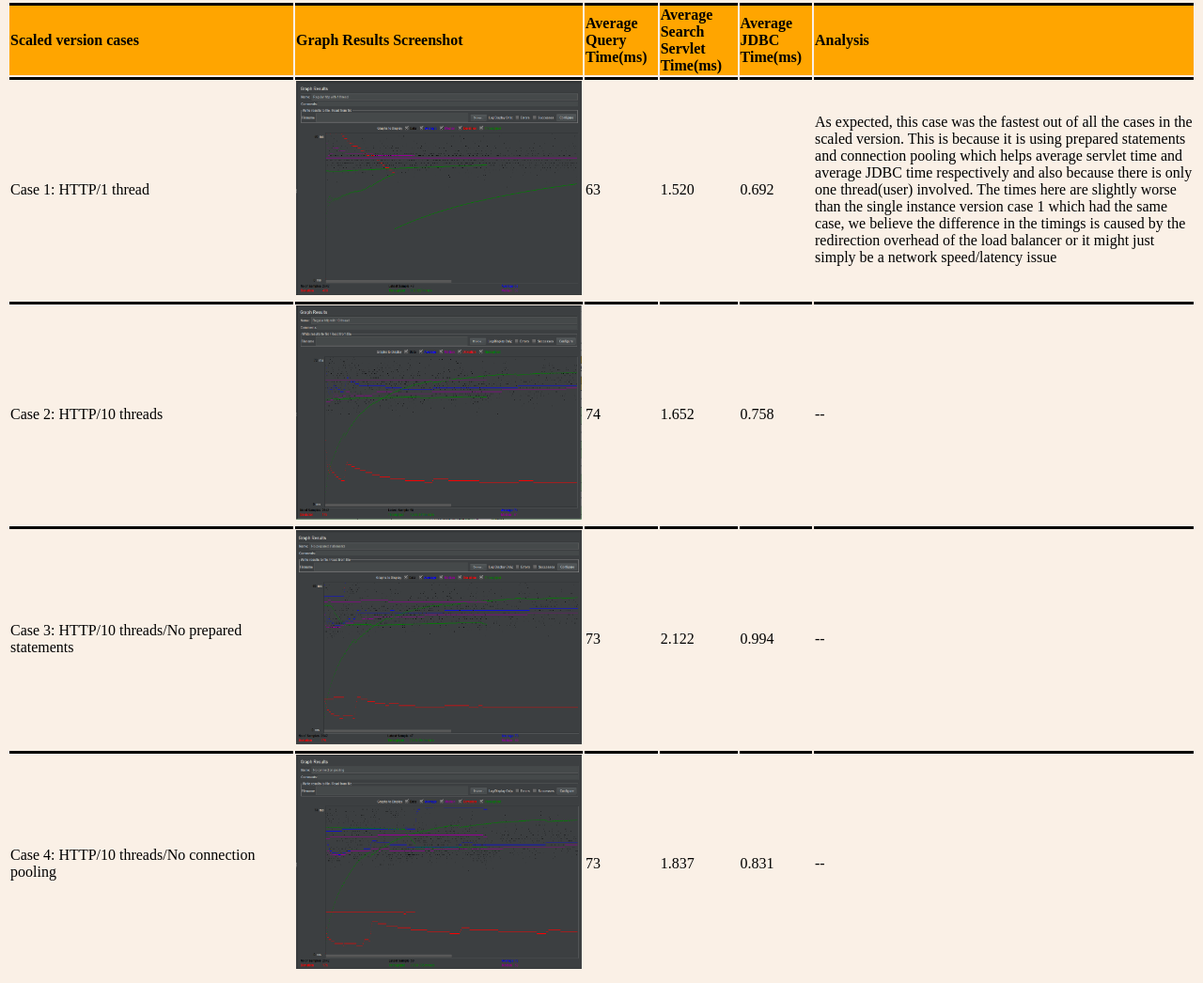
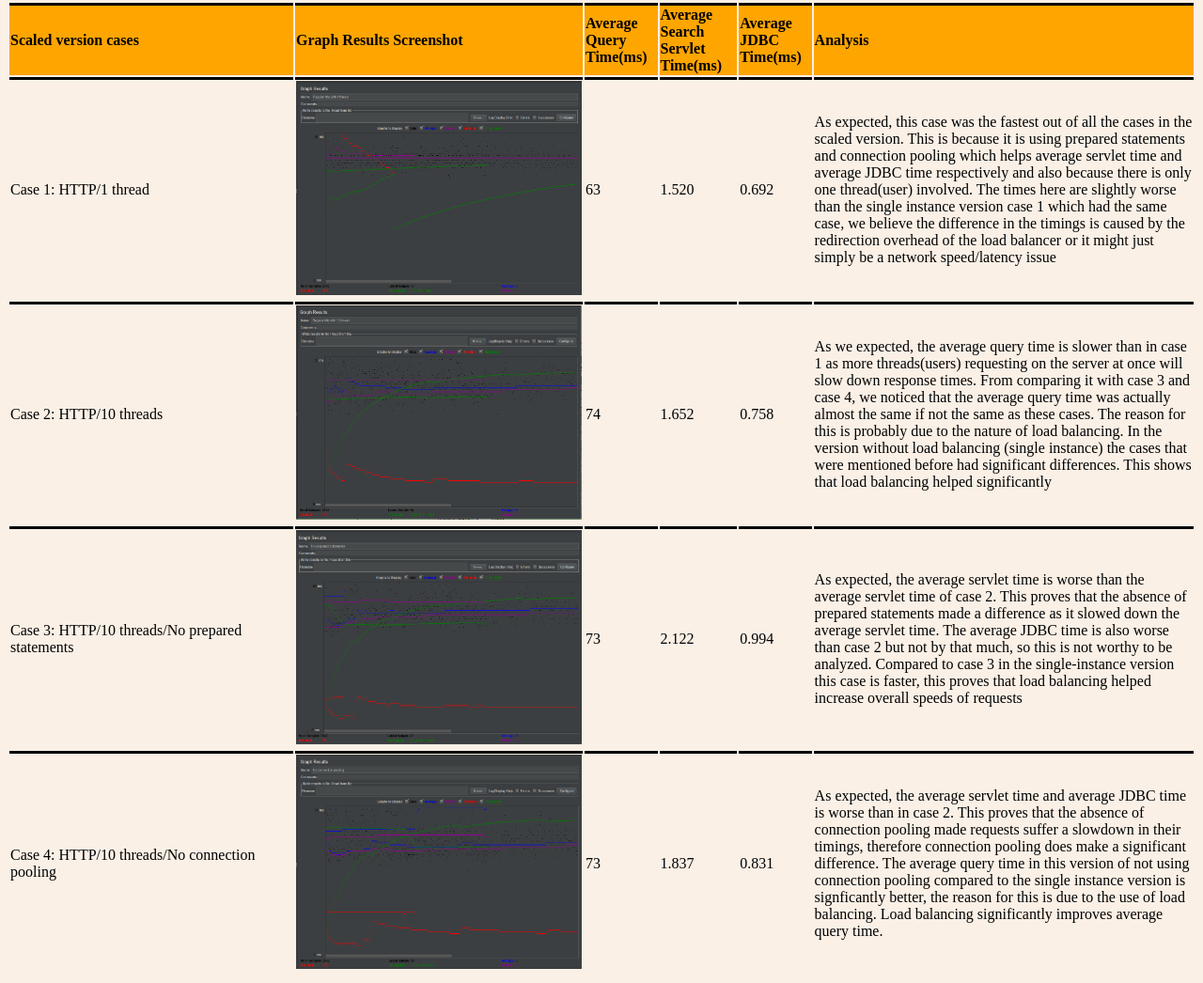
Before and after one commit to iSDestiny/Fabflix, a plain HTML site: page jmeter/jmeter_report.html in a window 1280 px wide. Shown: the part 1383-2429 px from the top of the page at 94% size. Drawn offline with Linux system fonts and the light colour scheme.

Commit message:
added final report, snapshots, and finished jmeter analysis

```diff
--- a/jmeter/jmeter_report.html
+++ b/jmeter/jmeter_report.html
@@ -92,7 +92,7 @@ td {
     <td>74</td>
     <td>1.652</td>
     <td>0.758</td>
-    <td>--</td>
+    <td>As we expected, the average query time is slower than in case 1 as more threads(users) requesting on the server at once will slow down response times. From comparing it with case 3 and case 4, we noticed that the average query time was actually almost the same if not the same as these cases. The reason for this is probably due to the nature of load balancing. In the version without load balancing (single instance) the cases that were mentioned before had significant differences. This shows that load balancing helped significantly</td>
   </tr>
   <tr>
     <td>Case 3: HTTP/10 threads/No prepared statements</td>
@@ -100,7 +100,7 @@ td {
     <td>73</td>
     <td>2.122</td>
     <td>0.994</td>
-    <td>--</td>
+    <td>As expected, the average servlet time is worse than the average servlet time of case 2. This proves that the absence of prepared statements made a difference as it slowed down the average servlet time. The average JDBC time is also worse than case 2 but not by that much, so this is not worthy to be analyzed. Compared to case 3 in the single-instance version this case is faster, this proves that load balancing helped increase overall speeds of requests</td>
   </tr>
   <tr>
     <td>Case 4: HTTP/10 threads/No connection pooling</td>
@@ -108,7 +108,7 @@ td {
     <td>73</td>
     <td>1.837</td>
     <td>0.831</td>
-    <td>--</td>
+    <td>As expected, the average servlet time and average JDBC time is worse than in case 2. This proves that the absence of connection pooling made requests suffer a slowdown in their timings, therefore connection pooling does make a significant difference. The average query time in this version of not using connection pooling compared to the single instance version is signficantly better, the reason for this is due to the use of load balancing. Load balancing significantly improves average query time. </td>
   </tr>
 
 </table>
```
Also changed, not shown: snapshots/connection-pooling-usage/add-movie-connection-pooling.png (added), snapshots/connection-pooling-usage/add-star-connection-pooling.png (added), 1 other file.
